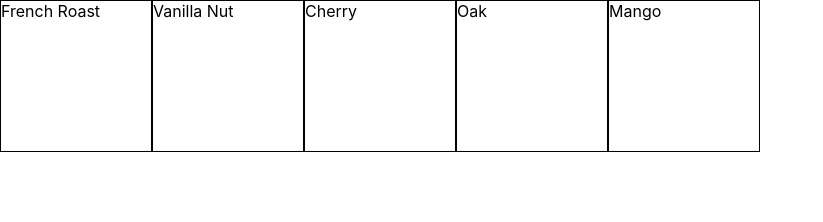
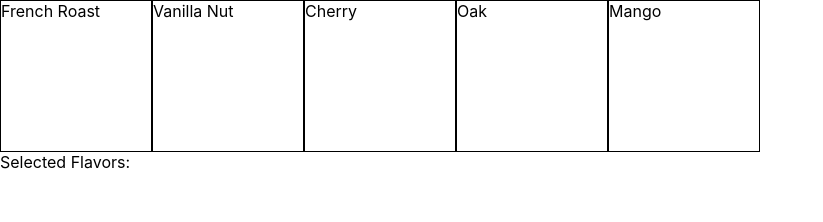
Before and after one commit to cavanpage/interactive-multi-product-selection, a React (Create React App) app: page / in a window 1280 px wide. Shown: the top 222 px of the page, without its empty margins (0-823 px from the left). Built offline with nearby package versions, Linux system fonts and the light colour scheme.

Commit message:
add selected option list  and allow to remove from list, still need to emit event to child component to update style

```diff
--- a/src/App.tsx
+++ b/src/App.tsx
@@ -53,6 +53,10 @@ class App extends Component {
 
   public Flavors: Flavors = new Flavors();
 
+  state= {
+    flavors: Flavors
+  }
+
   constructor(props:any){
     super(props);
 
@@ -76,11 +80,20 @@ class App extends Component {
   }
 
   private add(name:string): boolean{
-    return this.Flavors.add(name);
+    var isSuccess = this.Flavors.add(name);
+    this.setState({
+      flavors: Flavors
+    })
+
+    return isSuccess
   }
 
   private remove(name:string): boolean{
-    return this.Flavors.remove(name);
+    var isSuccess = this.Flavors.remove(name);
+    this.setState({
+      flavors: Flavors
+    })
+    return isSuccess;
   }
 
   render() {
@@ -92,10 +105,23 @@ class App extends Component {
       )
     });
 
+    var selectedOptions = this.Flavors.Selected.map(function(flavor:string){
+      return(
+        <div>{flavor}<b><span onClick={e => parent.remove(flavor)}> - </span></b></div>
+      )
+    });
+
     return (
-      <Grid container>
-        {options}
+      <Grid container direction="row">
+        <Grid xs={12} container >
+          {options}
+        </Grid>
+        <Grid>
+          <div>Selected Flavors:</div>
+          {selectedOptions}
+        </Grid>
       </Grid>
+
     );
   }
 
```
